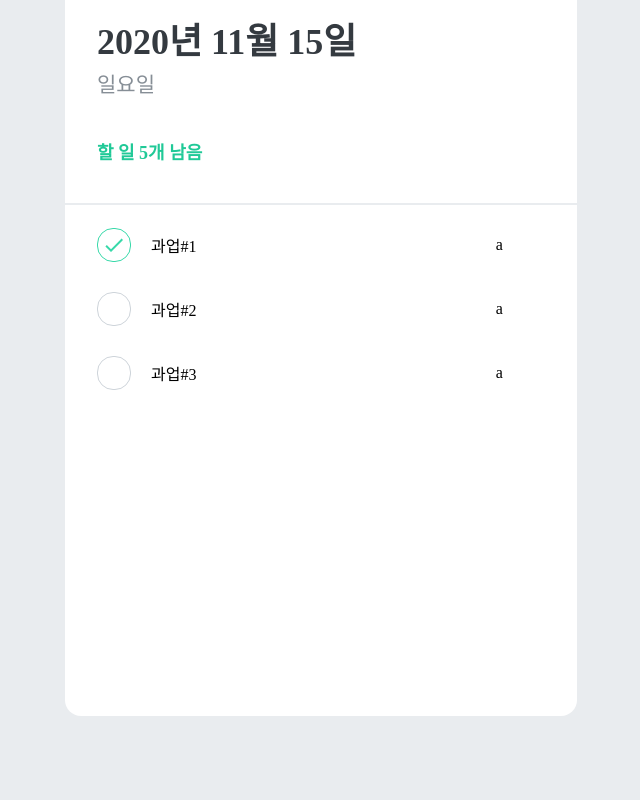
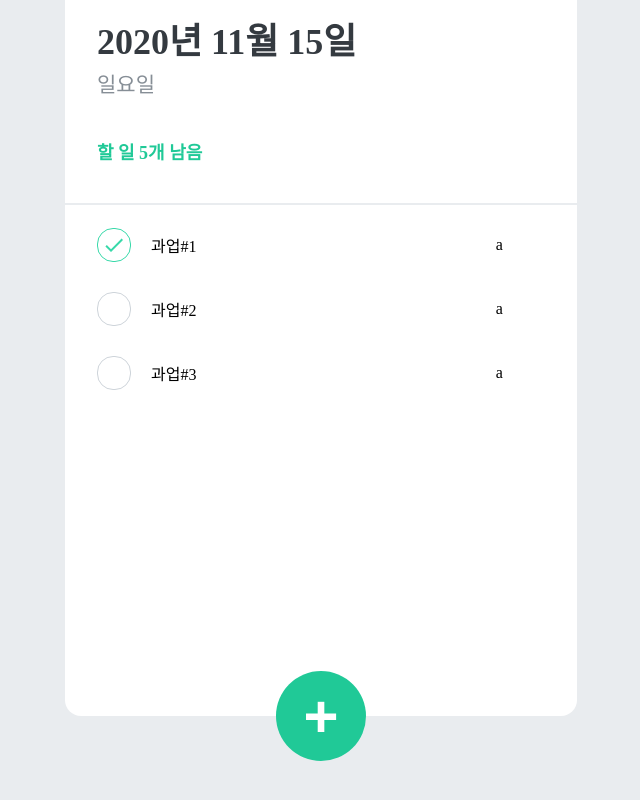
Before and after one commit to holymollyhao/React_FancyTodoList, a React (Create React App) app: page / in a window 1280 px wide. Shown: the part 212-1012 px from the top of the page, without its empty margins (319-959 px from the left). Built offline with nearby package versions, Linux system fonts and the light colour scheme.

Commit message:
Button component making

```diff
--- /dev/null
+++ b/src/components/Buttontemplate.js
@@ -0,0 +1,64 @@
+import React, { useState } from "react";
+import styled, { css } from "styled-components";
+
+const Inputformstyle = styled.div`
+  background: #f8f9fa;
+  padding-left: 32px;
+  padding-top: 32px;
+  padding-right: 32px;
+  padding-bottom: 72px;
+  position: absolute;
+  z-index: 2;
+
+  border-bottom-left-radius: 16px;
+  border-bottom-right-radius: 16px;
+  border-top: 1px solid #e9ecef;
+`;
+
+const Buttonstyle = styled.button`
+  &:hover {
+    background: #63e6be;
+  }
+  &:active {
+    background: #20c997;
+  }
+
+  width: 90px;
+  height: 90px;
+
+  font-size: 60px;
+  color: white;
+  font-weight: bold;
+
+  border-radius: 50%;
+  border-color: transparent;
+  background: #20c997;
+
+  position: relative;
+  top: -45px;
+
+  ${(props) =>
+    props.isopen &&
+    css`
+      background: white;
+    `}
+`;
+
+function Buttontemplate() {
+  const [isopen, setopen] = useState(false);
+
+  const togglefunc = () => {
+    console.log("onclick!");
+    setopen(!isopen);
+  };
+
+  return (
+    <>
+      {isopen && <Inputformstyle></Inputformstyle>}
+      <Buttonstyle isopen={isopen} onClick={togglefunc}>
+        +
+      </Buttonstyle>
+    </>
+  );
+}
+export default Buttontemplate;
--- a/src/components/Todotemplate.js
+++ b/src/components/Todotemplate.js
@@ -2,6 +2,7 @@ import React from "react";
 import styled from "styled-components";
 import DateTemplate from "./Date";
 import Todolisttemplate from "./Todolisttemplate";
+import Buttontemplate from "./Buttontemplate";
 
 const TodoTemplateBlock = styled.div`
   display: flex;
@@ -11,6 +12,8 @@ const TodoTemplateBlock = styled.div`
   height: 768px;
   background: white;
   border-radius: 1rem;
+
+  z-index: 0;
 `;
 
 const UpperTemplateBlock = styled.div`
@@ -24,11 +27,19 @@ const LowerTemplateBlock = styled.div`
   flex: 2;
   display: flex;
   flex-direction: column;
+  z-index: 0;
   overflow: auto;
+`;
+
+const Wrapper = styled.div`
+  display: flex;
+  flex-direction: column;
+  align-items: center;
 `;
 
 function TodoTemplate({ children, todolists }) {
   return (
+    <Wrapper>
       <TodoTemplateBlock>
         <UpperTemplateBlock>
           <DateTemplate />
@@ -37,6 +48,8 @@ function TodoTemplate({ children, todolists }) {
           <Todolisttemplate todolist={todolists}>{children}</Todolisttemplate>
         </LowerTemplateBlock>
       </TodoTemplateBlock>
+      <Buttontemplate />
+    </Wrapper>
   );
 }
 
```
Lines whose indentation alone changed are shown as unchanged.
